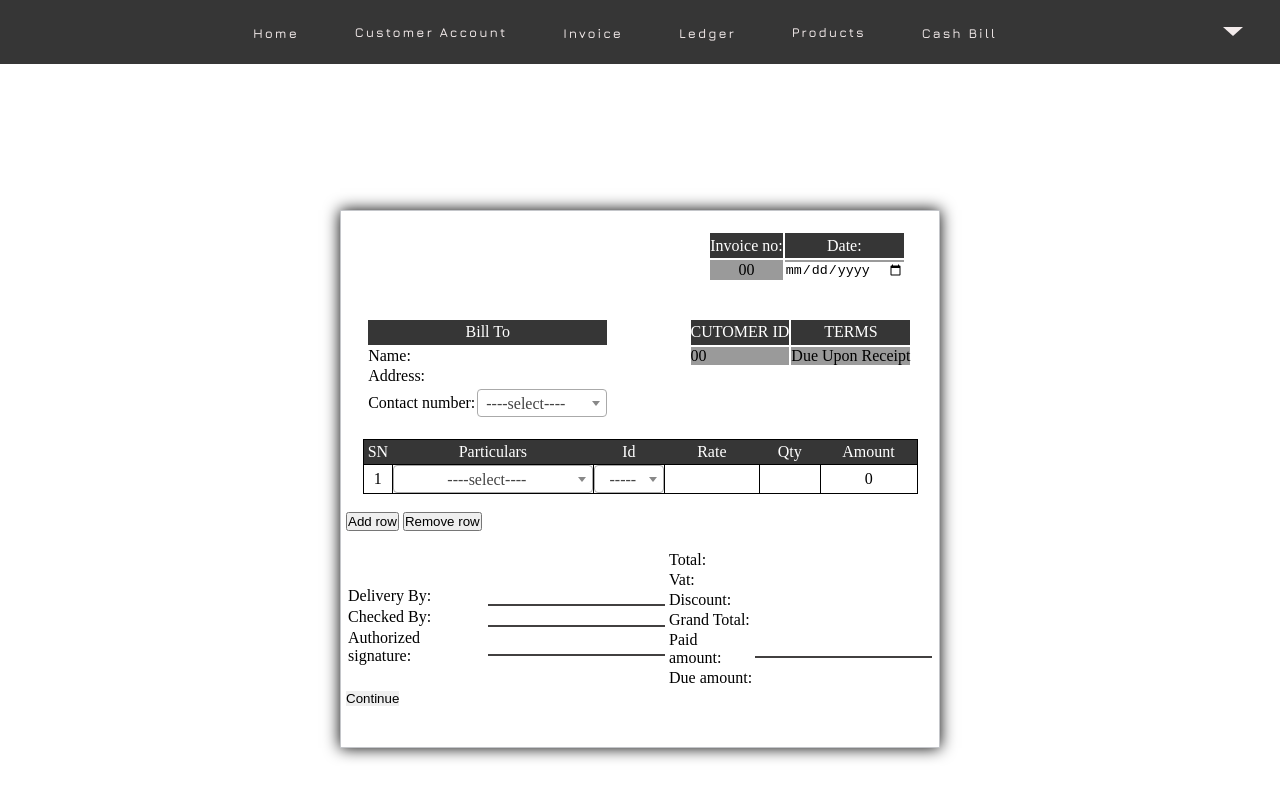
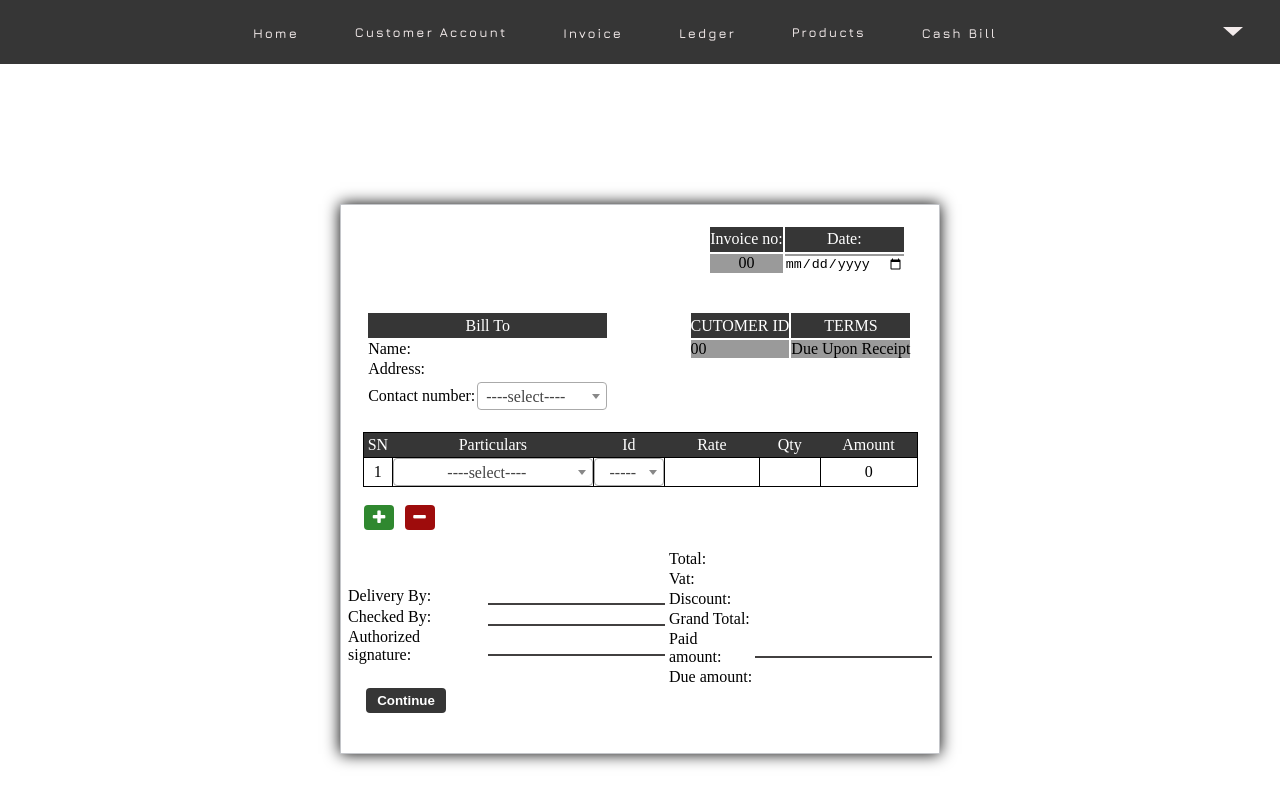
Before and after one commit to NayanThapaMagar/LedgerBilling, a website: page public/invoice.html in a window 1280 px wide. Drawn offline with nearby package versions, Linux system fonts and the light colour scheme; no server answers.

Commit message:
invoice button css added

```diff
--- a/public/css/invoice.css
+++ b/public/css/invoice.css
@@ -124,6 +124,45 @@ margin-top: 20px;
     border-bottom: 2px solid #424040;
 
 }
+.button{
+    display: flex;
+    justify-content: space-between;
+    width: 12%;
+    margin-left: 18px;
+}
+.button button{
+    height: 25px;
+    color: white;
+    font-family: bold;
+    font-size: 16px;
+    border-radius: 4px;
+    border: none;
+    width: 30px;
+}
+.btn1 button{
+    background-color: rgba(9, 114, 9, 0.849);
+
+}
+.btn2 button{
+    background-color: rgb(158, 12, 12);
+
+}
+.button button:hover{
+    background-color: cadetblue;
+}
+.continueButton input{
+    background-color: #363636;
+    border-radius: 4px;
+    color: white;
+    font-weight: bold;
+    width: 80px;
+    height: 25px;
+    margin-left: 20px;
+    transition: ease-out 0.3s;
+}
+.continueButton input:hover{
+ box-shadow: inset 80px 0 0 0 #5c5858;
+}
 .flex1{
 display: flex;
 flex-direction: row-reverse;
@@ -173,4 +212,7 @@ text-align: center;
 .flex2 input{
     width:120px;
 }
+.button{
+    width: 15%;
 }
+}
--- a/public/css/login.css
+++ b/public/css/login.css
@@ -11,6 +11,7 @@ body{
   justify-content: center;
   height: 100vh;
   align-items: center;
+  z-index: 1;
 }
 h2 {
 
--- a/public/invoice.html
+++ b/public/invoice.html
@@ -5,6 +5,7 @@
     <meta charset="UTF-8">
     <meta http-equiv="X-UA-Compatible" content="IE=edge">
     <meta name="viewport" content="width=device-width, initial-scale=1.0">
+    <link rel="stylesheet" href="https://cdnjs.cloudflare.com/ajax/libs/font-awesome/4.7.0/css/font-awesome.min.css">
     <link rel="stylesheet" href="./css/home.css">
     <link rel="stylesheet" href="./css/invoice.css">
     <link rel="preconnect" href="https://fonts.gstatic.com">
@@ -207,9 +208,13 @@
 
                     <br>
 
-                    <div>
-                        <button onclick="addRow(event)">Add row</button>
-                        <button onclick="deleteRow(event)">Remove row</button>
+                    <div class="button">
+                        <div class="btn1">
+                        <button onclick="addRow(event)"><i class="fa fa-plus" aria-hidden="true"></i></button>
+                        </div>
+                        <div class="btn2">
+                        <button onclick="deleteRow(event)"><i class="fa fa-minus" aria-hidden="true"></i></button>
+                        </div>
                     </div>
 
                     <br>
@@ -272,7 +277,7 @@
                         </div>
                     </div>
 
-                    <div>
+                    <div class="continueButton">
                         <!-- <button onclick="saveInvoiceData(event)">Continue</button> -->
                         <input type="submit" value="Continue">
                     </div>
```
